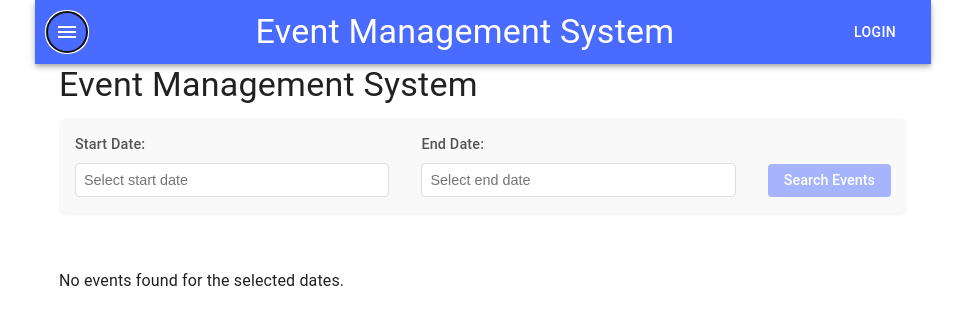
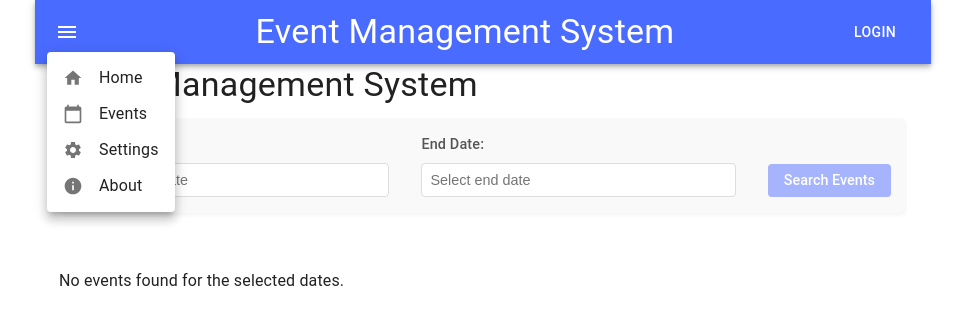
Before and after one commit to virgi1974/react-ticketing-app, a React (Vite) app: page / in a window 1280 px wide. Both pictures are taken after a click on the button "menu". Shown: the top 324 px of the page, without its empty margins (157-1122 px from the left). Built offline with nearby package versions, Linux system fonts and the light colour scheme.

Commit message:
Improving navbar

```diff
--- a/src/components/Navbar.jsx
+++ b/src/components/Navbar.jsx
@@ -1,18 +1,70 @@
-import React from "react";
+import React, { useState } from "react";
 import AppBar from "@mui/material/AppBar";
 import Toolbar from "@mui/material/Toolbar";
 import Typography from "@mui/material/Typography";
 import Button from "@mui/material/Button";
 import IconButton from "@mui/material/IconButton";
 import MenuIcon from "@mui/icons-material/Menu";
+import Menu from "@mui/material/Menu";
+import MenuItem from "@mui/material/MenuItem";
+import ListItemIcon from "@mui/material/ListItemIcon";
+import HomeIcon from "@mui/icons-material/Home";
+import CalendarTodayIcon from "@mui/icons-material/CalendarToday";
+import SettingsIcon from "@mui/icons-material/Settings";
+import InfoIcon from "@mui/icons-material/Info";
 
 const Navbar = () => {
+  const [anchorEl, setAnchorEl] = useState(null);
+
+  const handleMenuOpen = (event) => {
+    setAnchorEl(event.currentTarget);
+  };
+
+  const handleMenuClose = () => {
+    setAnchorEl(null);
+  };
+
   return (
     <AppBar position="static" sx={{ width: '100%' }}>
       <Toolbar>
-        <IconButton edge="start" color="inherit" aria-label="menu">
+        <IconButton
+          edge="start"
+          color="inherit"
+          aria-label="menu"
+          onClick={handleMenuOpen}
+        >
           <MenuIcon />
         </IconButton>
+        <Menu
+          anchorEl={anchorEl}
+          open={Boolean(anchorEl)}
+          onClose={handleMenuClose}
+        >
+          <MenuItem onClick={handleMenuClose}>
+            <ListItemIcon>
+              <HomeIcon fontSize="small" />
+            </ListItemIcon>
+            Home
+          </MenuItem>
+          <MenuItem onClick={handleMenuClose}>
+            <ListItemIcon>
+              <CalendarTodayIcon fontSize="small" />
+            </ListItemIcon>
+            Events
+          </MenuItem>
+          <MenuItem onClick={handleMenuClose}>
+            <ListItemIcon>
+              <SettingsIcon fontSize="small" />
+            </ListItemIcon>
+            Settings
+          </MenuItem>
+          <MenuItem onClick={handleMenuClose}>
+            <ListItemIcon>
+              <InfoIcon fontSize="small" />
+            </ListItemIcon>
+            About
+          </MenuItem>
+        </Menu>
         <Typography variant="h4" sx={{ flexGrow: 1, textAlign: 'center' }}>
           Event Management System
         </Typography>
```
